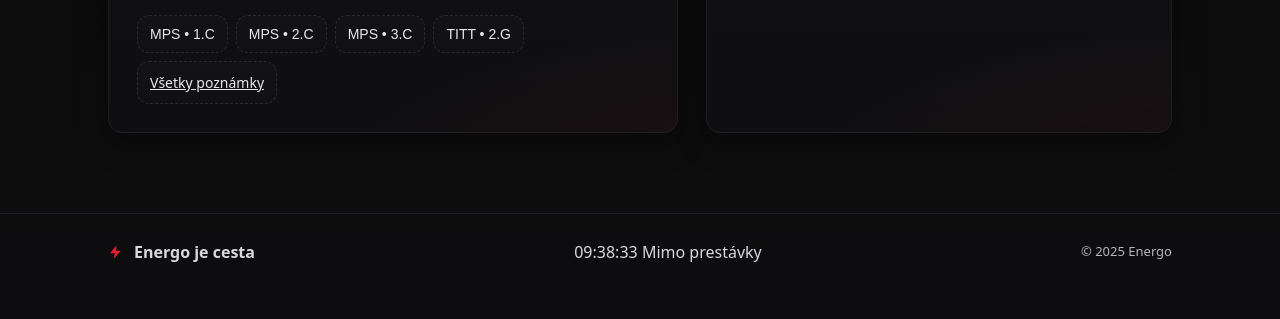
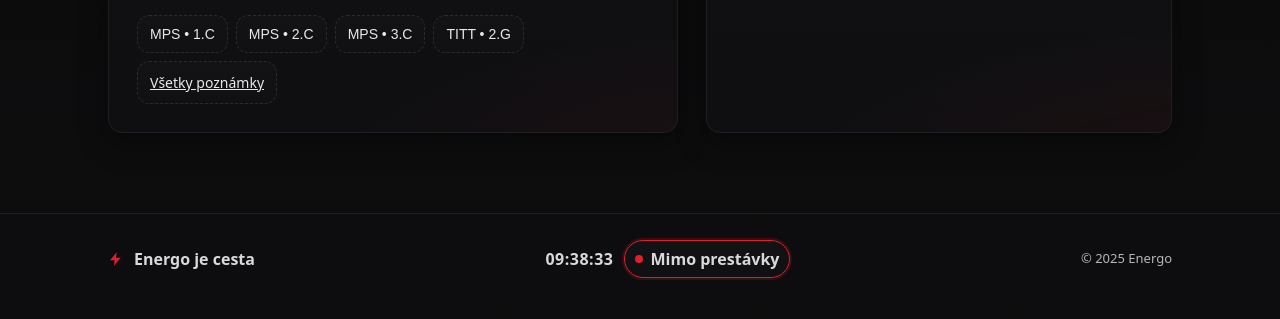
Before and after one commit to Kybertop/Kybertop.github.io, a plain HTML site: page index.html in a window 1280 px wide. Shown: the part 367-686 px from the top of the page. Drawn offline with Linux system fonts and the light colour scheme.

Commit message:
Update styles.css

```diff
--- a/styles.css
+++ b/styles.css
@@ -186,3 +186,25 @@ h1,h2,h3,h4,h5,h6{color:var(--text)}
   -webkit-text-fill-color:var(--text);
   box-shadow:0 0 0px 1000px #121215 inset !important;
 }
+
+.break-widget{
+  flex:1 1 auto; display:flex; align-items:center; justify-content:center;
+  gap:10px; text-align:center; min-width:220px;
+}
+.bw-time{ font-variant-numeric:tabular-nums; font-weight:800; letter-spacing:.5px; }
+.bw-badge{
+  display:inline-flex; align-items:center; gap:8px;
+  padding:6px 10px; border-radius:999px;
+  border:1px solid var(--border);
+  background:linear-gradient(180deg,#131315,#101013);
+  font-weight:700;
+}
+.bw-badge.on{ border-color:#1f7a3b; box-shadow:0 0 0 2px rgba(34,197,94,.18); }
+.bw-badge.on::before{ content:""; width:8px; height:8px; border-radius:999px; background:#22c55e; display:inline-block; }
+.bw-badge.off{ border-color:var(--accent); box-shadow:0 0 0 2px rgba(225,29,46,.18); }
+.bw-badge.off::before{ content:""; width:8px; height:8px; border-radius:999px; background:var(--accent); display:inline-block; }
+
+@media (max-width:560px){
+  .break-widget{ flex-basis:100%; order:2; margin-top:8px; }
+  .foot{ gap:8px; }
+}
```
